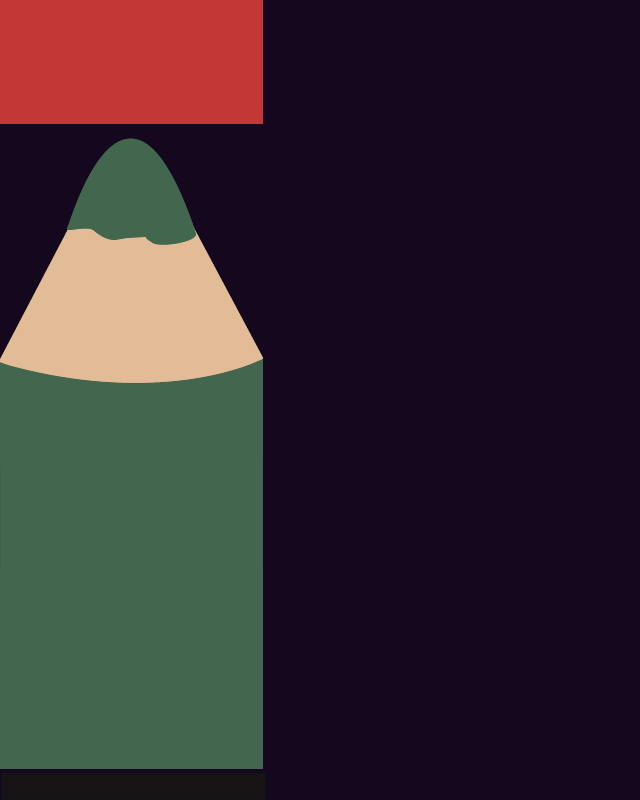
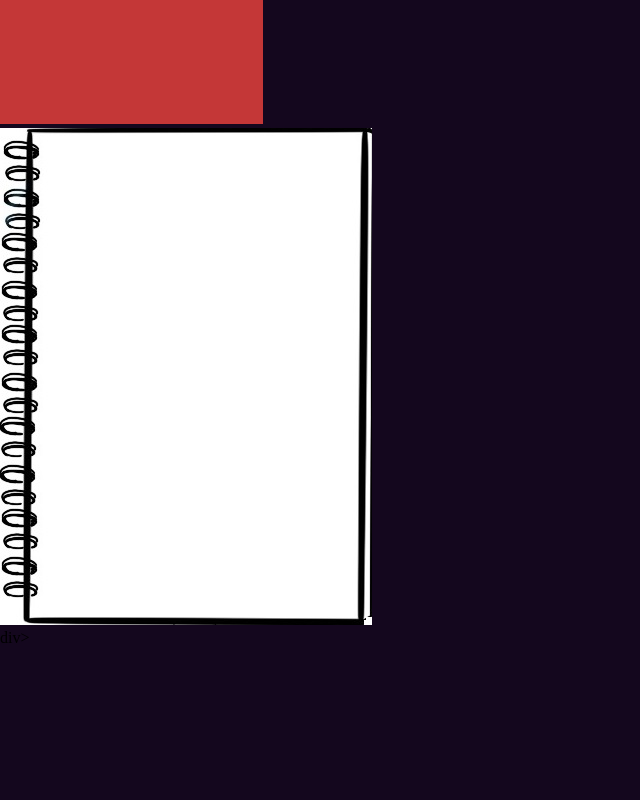
Before and after one commit to sharojb/assignment4, a plain HTML site: page index.html in a window 1280 px wide. Shown: the part 600-1400 px from the top of the page, without its empty margins (0-640 px from the left). After the commit the page ends 1247 px from the top, so only its background shows below. Drawn offline with Linux system fonts and the light colour scheme; a web font is replaced by a local one.

Commit message:
css modifications1

```diff
--- a/index.html
+++ b/index.html
@@ -19,16 +19,15 @@
         </header>
 
         <main>
-            <section class="red" >
-                <img class="redpen" src="images/redpen.png" alt="redpen">
-            </section>
+            <div class="items">
+                <div class="red" >
+                    <img class="redpen" src="images/redpen.png" alt="redpen">
+                </div>
 
-            <section class="green" >
-              <img class="greenpen" src="images/greenpen.png" alt="greenpen">
-            </section>
+                <div class="notebook">
+                    <img class="nb" src="images/nb.jpg" alt="notebook">
+                </div>div>
+             </div>
 
-            <section class="black" >
-              <img class="blackpen" src="images/blackpen.png" alt="blackpen">
-            </section>
         </main>
     </body>
```
Also changed, not shown: css/styles.css (+8 -1 lines), images/nb.jpg (added).
